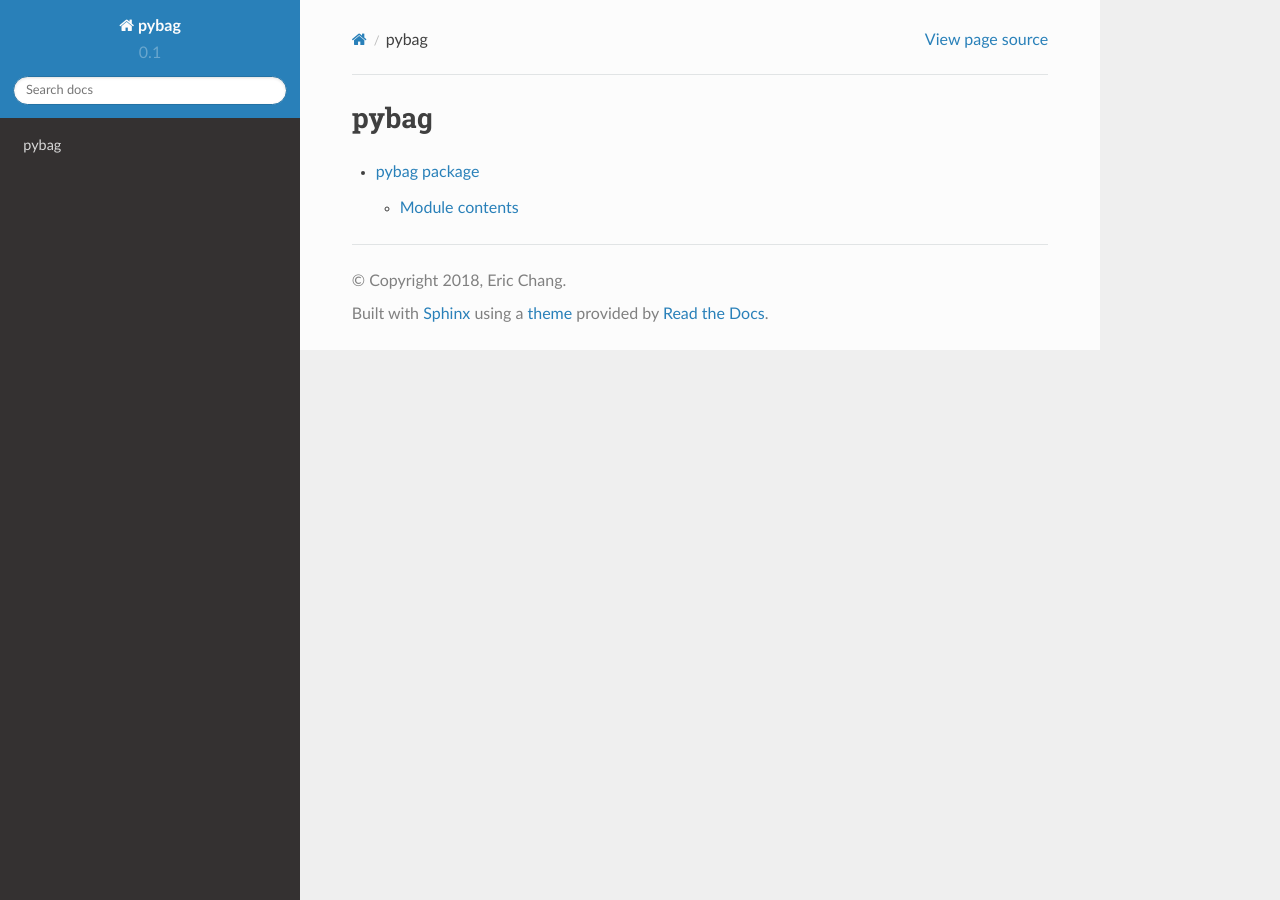
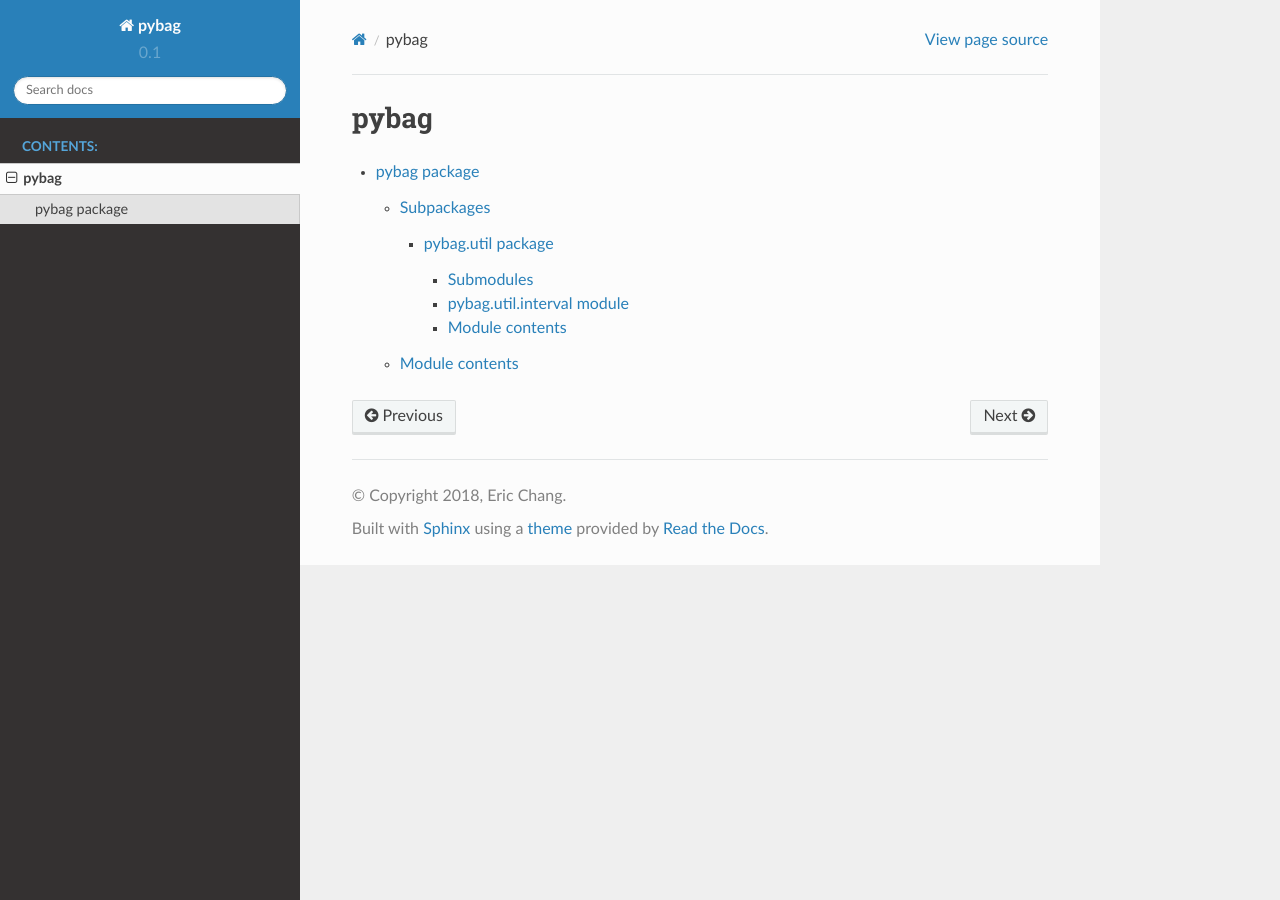
Before and after one commit to felixonmars/pybag, a Sphinx documentation site: the page built from docs/source/api/modules.rst, in a window 1280 px wide. Built offline with Sphinx 7.4.7 and the Read the Docs theme 2.0.0, drawn with Linux system fonts in a browser that asks for light colours; formulas are drawn with MathJax 3.

Commit message:
working on documentation.

```diff
--- a/docs/source/api/pybag.rst
+++ b/docs/source/api/pybag.rst
@@ -1,5 +1,13 @@
 pybag package
 =============
+
+Subpackages
+-----------
+
+.. toctree::
+
+    pybag.util
+
 
 Module contents
 ---------------
--- a/docs/source/conf.py
+++ b/docs/source/conf.py
@@ -11,10 +11,11 @@
 # If extensions (or modules to document with autodoc) are in another directory,
 # add these directories to sys.path here. If the directory is relative to the
 # documentation root, use os.path.abspath to make it absolute, like shown here.
-#
-# import os
-# import sys
-# sys.path.insert(0, os.path.abspath('.'))
+
+import os
+import sys
+
+sys.path.insert(0, os.path.abspath('../../_build/lib'))
 
 
 # -- Project information -----------------------------------------------------
--- a/docs/source/index.rst
+++ b/docs/source/index.rst
@@ -10,6 +10,7 @@ Welcome to pybag's documentation!
    :maxdepth: 2
    :caption: Contents:
 
+   api/modules
 
 
 Indices and tables
```
Also changed, not shown: docs/source/api/pybag.util.rst (added, +22 -0 lines), 7 other files.
